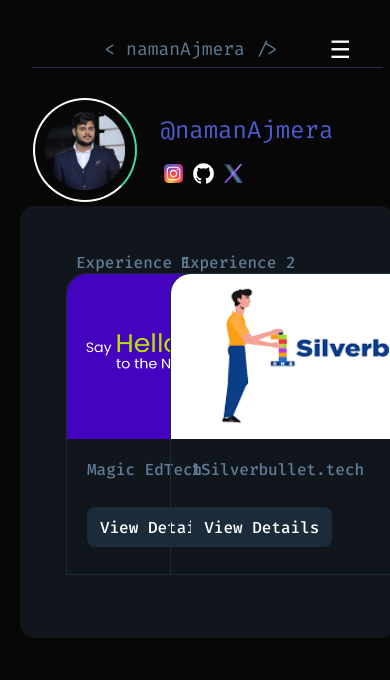
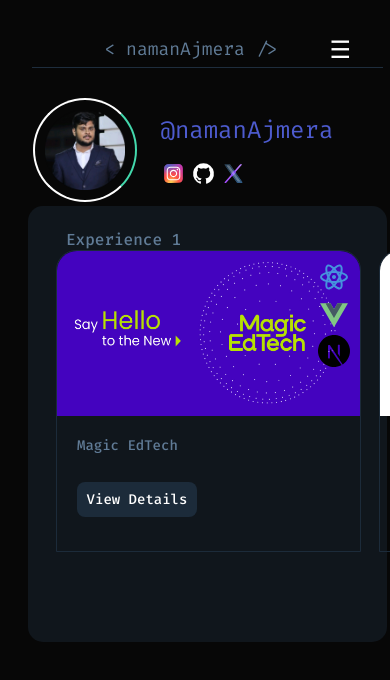
Before and after one commit to namanajmera/web-dev-portfolio, a React (Create React App) app: page /experience in a window 390 px wide. Shown: the top 680 px of the page. Built offline with nearby package versions, Linux system fonts and the light colour scheme.

Commit message:
Added: Experience Card component responsives.

```diff
--- a/src/components/CardsComponent/CardsComponent.module.scss
+++ b/src/components/CardsComponent/CardsComponent.module.scss
@@ -113,4 +113,55 @@
             }
         }
     }
+
+    @media (max-width: 1024px) {
+        height : auto;
+        padding: 0.5rem;
+
+        .cards {
+            .card-details {
+                flex     : 0 0 calc(50% - 20px);
+                max-width: calc(50% - 20px);
+            }
+        }
+    }
+
+    @media (max-width: 768px) {
+        .cards {
+            .card-details {
+                flex         : 0 0 calc(100% - 20px);
+                max-width    : calc(100% - 20px);
+                margin-right : 0;
+                margin-bottom: 10px;
+
+                .card {
+                    width: 100%;
+
+                    .expImg {
+                        width: 100%;
+                    }
+                }
+            }
+        }
+    }
+
+    @media (max-width: 480px) {
+        .cards {
+            .card-details {
+                padding: 10px;
+
+                .card {
+                    .title {
+                        font-size: 14px;
+                    }
+
+                    .btn {
+                        width    : 120px;
+                        height   : 35px;
+                        font-size: 14px;
+                    }
+                }
+            }
+        }
+    }
 }
```
